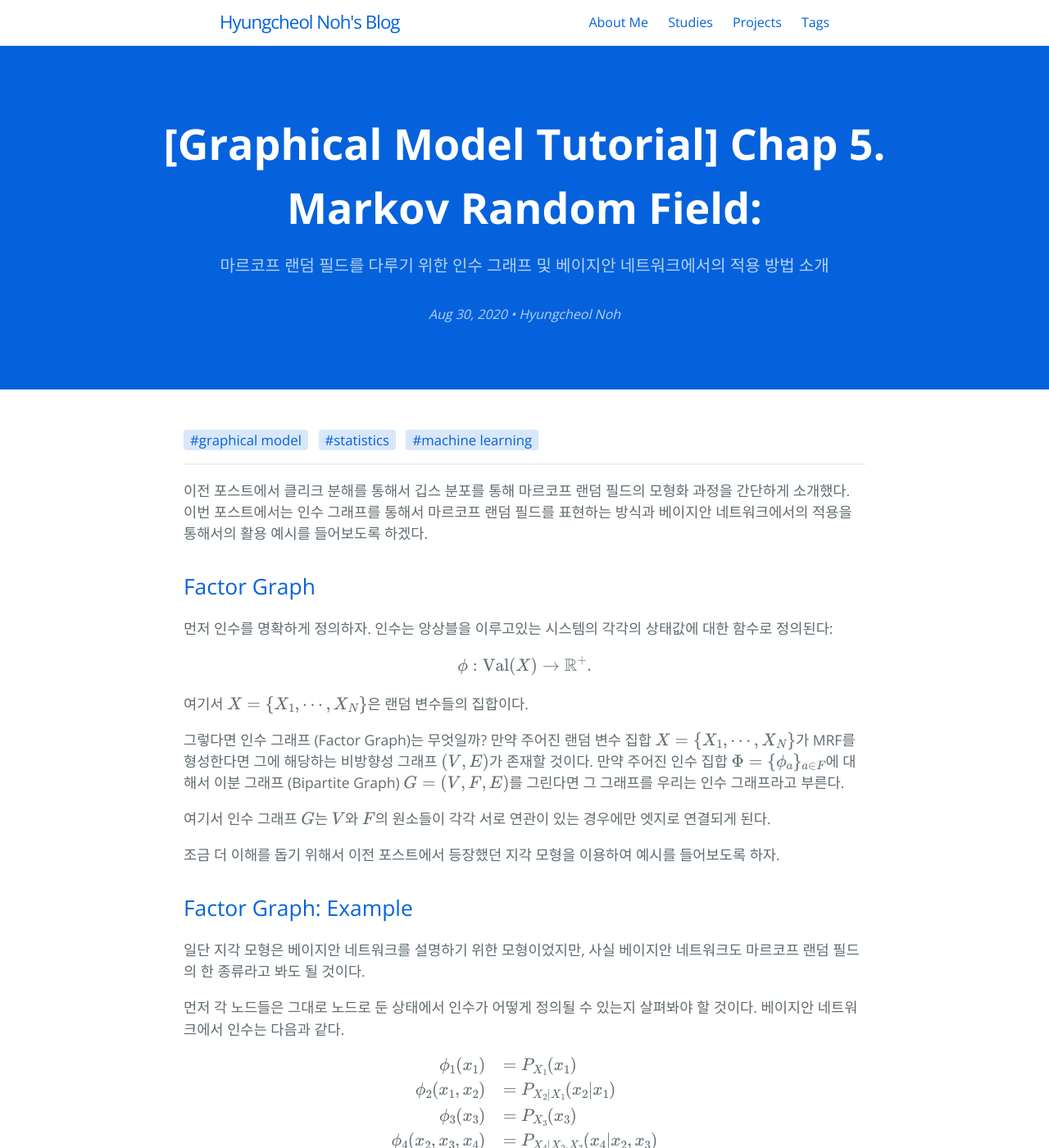
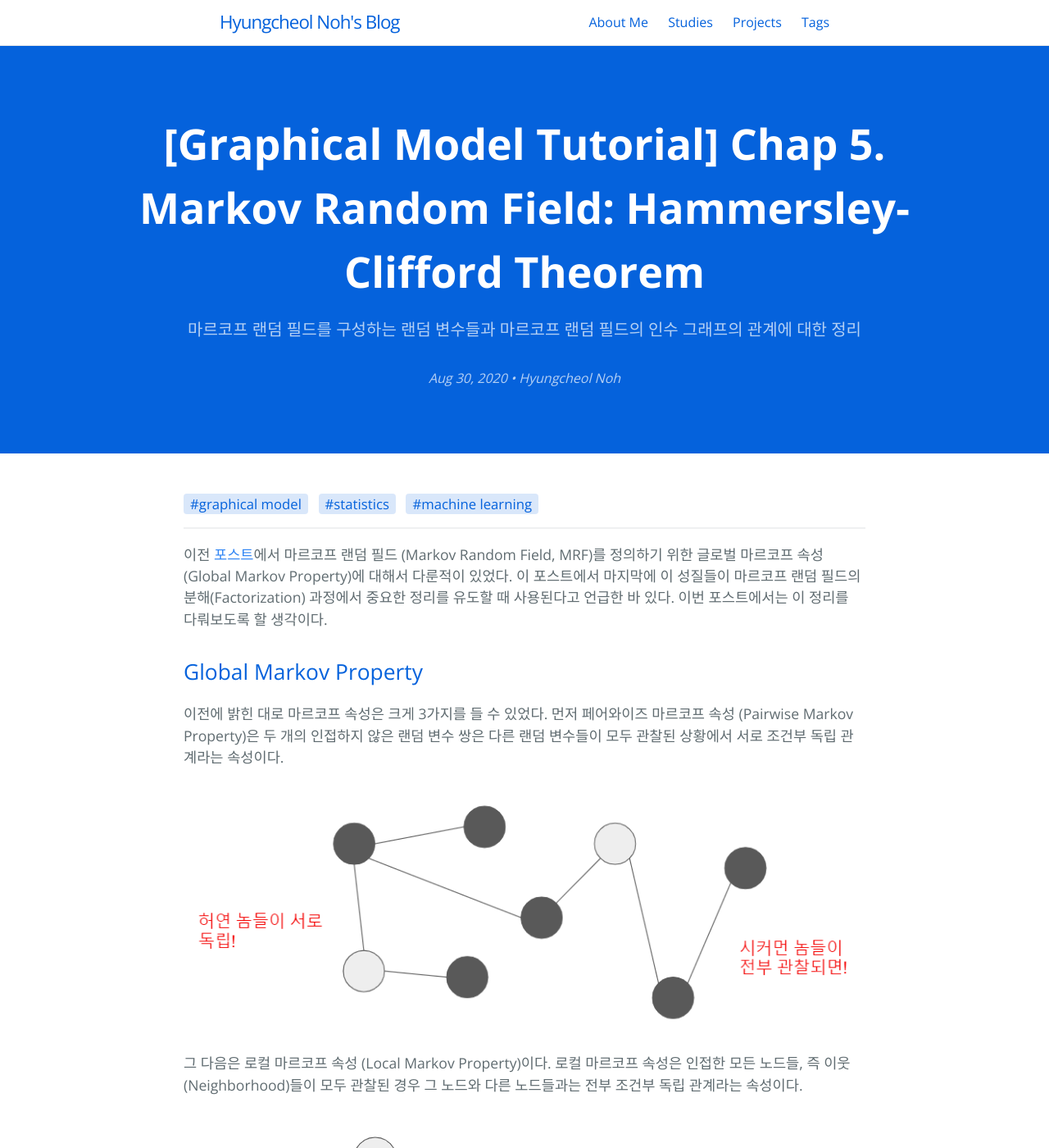
Before and after one commit to hcnoh/hcnoh.github.io, a Jekyll site: the page built from _posts/2020-08-30-graphical-model-05.md, in a window 1280 px wide and 1400 px high. Shown: the whole window at 82% size. Built offline with Jekyll 4.4.1, drawn with Linux system fonts in a browser that asks for light colours; comment, search, counter and statistics services are not loaded; some of the changed text lies outside the part shown.

Commit message:
completed a new post.

```diff
--- a/_posts/2020-08-30-graphical-model-05.md
+++ b/_posts/2020-08-30-graphical-model-05.md
@@ -1,9 +1,9 @@
 ---
 layout: post
 use_math: true
-title: "[Graphical Model Tutorial] Chap 5. Markov Random Field:"
+title: "[Graphical Model Tutorial] Chap 5. Markov Random Field: Hammersley-Clifford Theorem"
 date: 2020-08-30 20:16:00
-tagline: "마르코프 랜덤 필드를 다루기 위한 인수 그래프 및 베이지안 네트워크에서의 적용 방법 소개"
+tagline: "마르코프 랜덤 필드를 구성하는 랜덤 변수들과 마르코프 랜덤 필드의 인수 그래프의 관계에 대한 정리"
 categories:
 - Machine Learning Study
 tags:
@@ -12,43 +12,38 @@
 - machine learning
 image: /thumbnail-mobile.png
 author: "Hyungcheol Noh"
-permalink: /2020-03-01-graphical-model-04
+permalink: /2020-08-30-graphical-model-05
 ---
 
-이전 포스트에서 클리크 분해를 통해서 깁스 분포를 통해 마르코프 랜덤 필드의 모형화 과정을 간단하게 소개했다. 이번 포스트에서는 인수 그래프를 통해서 마르코프 랜덤 필드를 표현하는 방식과 베이지안 네트워크에서의 적용을 통해서의 활용 예시를 들어보도록 하겠다.
+이전 [포스트](https://hcnoh.github.io/2020-01-26-graphical-model-02)에서 마르코프 랜덤 필드 (Markov Random Field, MRF)를 정의하기 위한 글로벌 마르코프 속성 (Global Markov Property)에 대해서 다룬적이 있었다. 이 포스트에서 마지막에 이 성질들이 마르코프 랜덤 필드의 분해(Factorization) 과정에서 중요한 정리를 유도할 때 사용된다고 언급한 바 있다. 이번 포스트에서는 이 정리를 다뤄보도록 할 생각이다.
 
-## Factor Graph
-먼저 인수를 명확하게 정의하자. 인수는 앙상블을 이루고있는 시스템의 각각의 상태값에 대한 함수로 정의된다:
+## Global Markov Property
+이전에 밝힌 대로 마르코프 속성은 크게 3가지를 들 수 있었다. 먼저 페어와이즈 마르코프 속성 (Pairwise Markov Property)은 두 개의 인접하지 않은 랜덤 변수 쌍은 다른 랜덤 변수들이 모두 관찰된 상황에서 서로 조건부 독립 관계라는 속성이다.
 
-$$
-\phi: \text{Val}(X) \rightarrow \mathbb{R}^+.
-$$
+![](/assets/img/2020-08-30-graphical-model-05/2020-08-30-graphical-model-05_2020-08-30-21-20-36.png)
 
-여기서 $$X=\{X_1, \cdots, X_N\}$$은 랜덤 변수들의 집합이다.
+그 다음은 로컬 마르코프 속성 (Local Markov Property)이다. 로컬 마르코프 속성은 인접한 모든 노드들, 즉 이웃(Neighborhood)들이 모두 관찰된 경우 그 노드와 다른 노드들과는 전부 조건부 독립 관계라는 속성이다.
 
-그렇다면 인수 그래프 (Factor Graph)는 무엇일까? 만약 주어진 랜덤 변수 집합 $$X=\{X_1, \cdots, X_N\}$$가 MRF를 형성한다면 그에 해당하는 비방향성 그래프 $$(V, E)$$가 존재할 것이다. 만약 주어진 인수 집합 $$\Phi=\{\phi_a\}_{a\in F}$$에 대해서 이분 그래프 (Bipartite Graph) $$G=(V, F, E)$$를 그린다면 그 그래프를 우리는 인수 그래프라고 부른다.
+![](/assets/img/2020-08-30-graphical-model-05/2020-08-30-graphical-model-05_2020-08-30-21-23-26.png)
 
-여기서 인수 그래프 $$G$$는 $$V$$와 $$F$$의 원소들이 각각 서로 연관이 있는 경우에만 엣지로 연결되게 된다.
+마지막으로 글로벌 마르코프 속성 (Global Markov Property)은 어떤 주어진 랜덤 변수들의 집합이 어떤 다른 집합에 의해서 분리될 수 있는 경우 이 어떤 집합을 분리 부분 집합 (Separating Subset)이라고 정의한다. 이 분리 부분 집합이 관찰되는 경우, 이 집합으로 인하여 분리되는 두 집합은 서로 조건부 독립 관계라는 속성이 글로벌 마르코프 속성이다.
 
-조금 더 이해를 돕기 위해서 이전 포스트에서 등장했던 지각 모형을 이용하여 예시를 들어보도록 하자.
+![](/assets/img/2020-08-30-graphical-model-05/2020-08-30-graphical-model-05_2020-08-30-21-27-28.png)
 
-## Factor Graph: Example
-일단 지각 모형은 베이지안 네트워크를 설명하기 위한 모형이었지만, 사실 베이지안 네트워크도 마르코프 랜덤 필드의 한 종류라고 봐도 될 것이다.
+## Hammerseley-Clifford Theorem
+먼저 다음과 같은 정리가 증명되어 있다고 알려져있다:
+- 어떤 랜덤 변수의 집합 $$X = \{ X_1, \cdots, X_N\}$$에 대한 분포 $$P_X$$가 어떤 인수 그래프 (Factor Graph) $$G$$에 대해 분해가 된다면, $$X$$는 $$G$$에 대한 모든 로컬 마르코프 속성들을 만족한다.
 
-먼저 각 노드들은 그대로 노드로 둔 상태에서 인수가 어떻게 정의될 수 있는지 살펴봐야 할 것이다. 베이지안 네트워크에서 인수는 다음과 같다.
+이 정리의 증명은 간단하며 여기에서 따로 소개하지는 않겠다.
 
-$$
-\begin{array}{rl}
-\phi_1(x_1) & = P_{X_1}(x_1) \\
-\phi_2(x_1, x_2) & = P_{X_2|X_1}(x_2|x_1) \\
-\phi_3(x_3) & = P_{X_3}(x_3) \\
-\phi_4(x_2, x_3, x_4) & = P_{X_4|X_2, X_3}(x_4|x_2, x_3)
-\end{array}
-$$
+그렇다면 오늘의 핵심 주제인 Hammerseley-Clifford 정리는 무엇일까? 정리의 내용은 다음과 같다:
+- 어떤 랜덤 변수의 집합 $$X = \{ X_1, \cdots, X_N\}$$에 대한 분포 $$P_X$$가 Strictly Positive한 분포라고 가정하자. 만약 $$X$$가 어떤 인수 그래프 $$G$$에 대해 글로벌 마르코프 성질을 만족한다면, $$P$$는 $$G$$에 대해 분해가 가능하다.
 
-이를 바탕으로 인수 그래프를 그리면 아래와 같을 것이다.
+이 정리의 증명은 아직 시도해보지 못하였다. 나중에라도 증명을 해본다면 소개해보도록 하겠다.
 
-![](/assets/img/2020-03-01-graphical-model-04/2020-03-01-graphical-model-04_2020-03-06-20-49-07.png)
+결국 이 두 정리가 하고싶은 이야기는 다음과 같다고 볼 수 있다. MRF의 정의에 따라 MRF가 갖는 성질을 바탕으로 분해 결과가 유일하게 결정될수도 있으며, 분해 결과로부터 다시 MRF를 구성하는 것도 가능하다. 즉, 인수 그래프와 그 분해 결과는 서로 동치라는 점이다.
+
+![](/assets/img/2020-08-30-graphical-model-05/2020-08-30-graphical-model-05_2020-08-30-21-50-42.png)
 
 ## References
 - [Introduction to Statistical Relational Learning](https://mitpress.mit.edu/books/introduction-statistical-relational-learning)
```
Also changed, not shown: _posts/2020-01-26-graphical-model-01.md (+2 -2 lines), _posts/2020-01-26-graphical-model-02.md (+4 -4 lines), assets/img/2020-08-30-graphical-model-05/2020-08-30-graphical-model-05_2020-08-30-21-20-36.png (added), assets/img/2020-08-30-graphical-model-05/2020-08-30-graphical-model-05_2020-08-30-21-23-26.png (added), assets/img/2020-08-30-graphical-model-05/2020-08-30-graphical-model-05_2020-08-30-21-27-28.png (added), assets/img/2020-08-30-graphical-model-05/2020-08-30-graphical-model-05_2020-08-30-21-50-42.png (added).
